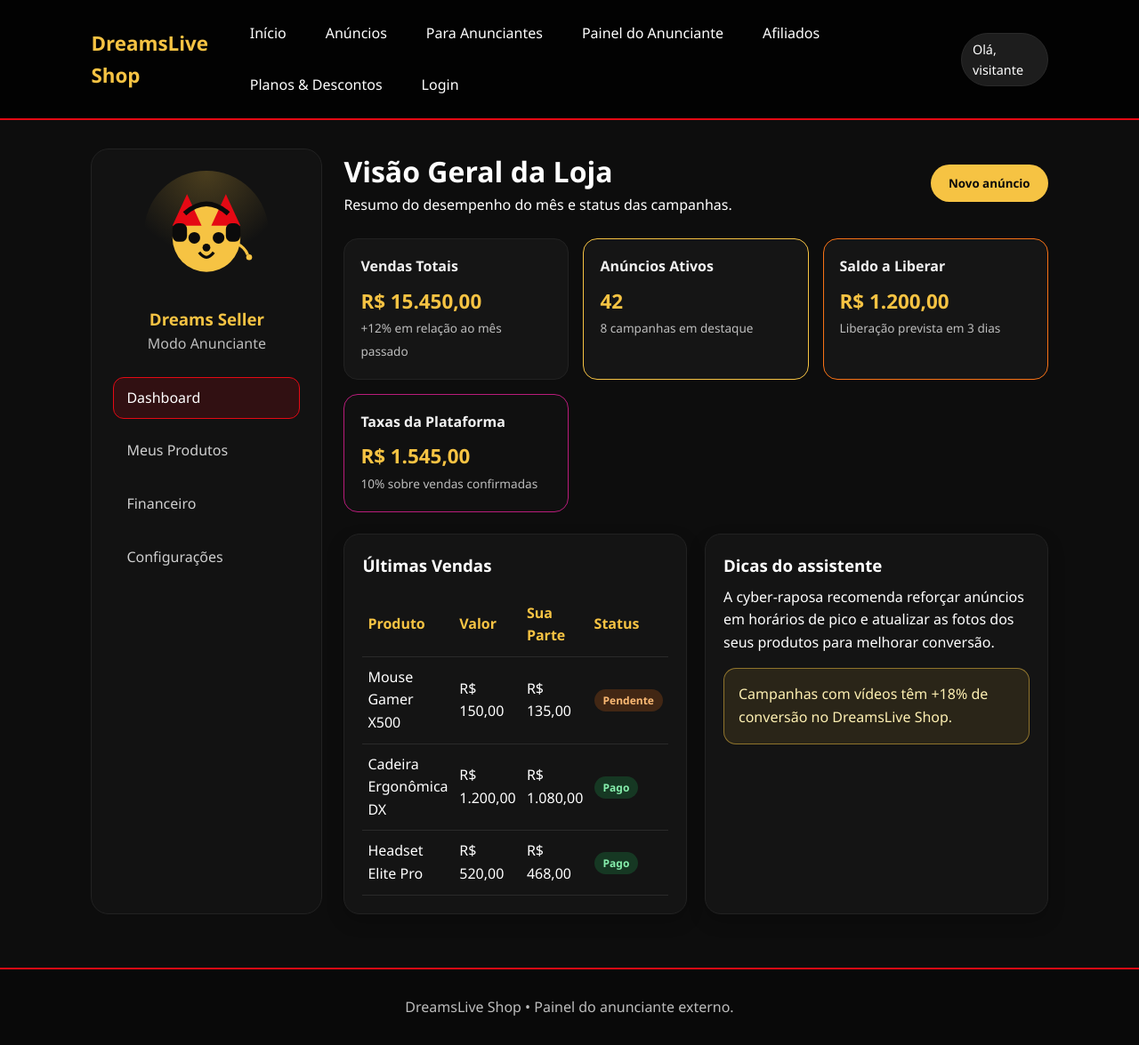
After one commit to ThomasFarss/ThomasFarss, a PHP site: page /seller-dashboard.html in a window 1280 px wide. The commit adds this page. Shown: the whole page at 89% size. Run offline with PHP 8.4, Linux system fonts and the light colour scheme.

Commit message:
Add seller dashboard and cyber-fox mascot

```diff
--- a/public/ads.html
+++ b/public/ads.html
@@ -14,6 +14,7 @@
           <a href="index.html">Início</a>
           <a href="ads.html">Anúncios</a>
           <a href="advertisers.html">Para Anunciantes</a>
+          <a href="seller-dashboard.html">Painel do Anunciante</a>
           <a href="affiliates.html">Afiliados</a>
           <a href="pricing.html">Planos & Descontos</a>
           <a href="login.html">Login</a>
--- a/public/advertisers.html
+++ b/public/advertisers.html
@@ -14,6 +14,7 @@
           <a href="index.html">Início</a>
           <a href="ads.html">Anúncios</a>
           <a href="advertisers.html">Para Anunciantes</a>
+          <a href="seller-dashboard.html">Painel do Anunciante</a>
           <a href="affiliates.html">Afiliados</a>
           <a href="pricing.html">Planos & Descontos</a>
           <a href="login.html">Login</a>
@@ -63,6 +64,9 @@
           <div class="notice">
             Equipe DreamsLive Shop analisará e retornará com proposta de exibição e comissão.
           </div>
+          <div style="margin-top: 16px;">
+            <a class="button" href="seller-dashboard.html">Acessar Painel do Anunciante</a>
+          </div>
         </div>
       </section>
     </main>
--- a/public/affiliates.html
+++ b/public/affiliates.html
@@ -14,6 +14,7 @@
           <a href="index.html">Início</a>
           <a href="ads.html">Anúncios</a>
           <a href="advertisers.html">Para Anunciantes</a>
+          <a href="seller-dashboard.html">Painel do Anunciante</a>
           <a href="affiliates.html">Afiliados</a>
           <a href="pricing.html">Planos & Descontos</a>
           <a href="login.html">Login</a>
--- a/public/pricing.html
+++ b/public/pricing.html
@@ -14,6 +14,7 @@
           <a href="index.html">Início</a>
           <a href="ads.html">Anúncios</a>
           <a href="advertisers.html">Para Anunciantes</a>
+          <a href="seller-dashboard.html">Painel do Anunciante</a>
           <a href="affiliates.html">Afiliados</a>
           <a href="pricing.html">Planos & Descontos</a>
           <a href="login.html">Login</a>
--- /dev/null
+++ b/public/seller-dashboard.html
@@ -0,0 +1,140 @@
+<!DOCTYPE html>
+<html lang="pt-BR">
+  <head>
+    <meta charset="UTF-8" />
+    <meta name="viewport" content="width=device-width, initial-scale=1.0" />
+    <title>DreamsLive Shop | Painel do Anunciante</title>
+    <link rel="stylesheet" href="styles.css" />
+  </head>
+  <body class="dashboard-body">
+    <header>
+      <nav class="navbar">
+        <div class="brand">DreamsLive Shop</div>
+        <div class="nav-links">
+          <a href="index.html">Início</a>
+          <a href="ads.html">Anúncios</a>
+          <a href="advertisers.html">Para Anunciantes</a>
+          <a href="seller-dashboard.html">Painel do Anunciante</a>
+          <a href="affiliates.html">Afiliados</a>
+          <a href="pricing.html">Planos & Descontos</a>
+          <a href="login.html">Login</a>
+        </div>
+        <div class="user-area" id="userArea"></div>
+      </nav>
+    </header>
+
+    <main class="dashboard">
+      <aside class="dashboard-sidebar">
+        <div class="dashboard-avatar">
+          <div class="fox fox-headset fox-small">
+            <svg viewBox="0 0 220 220" xmlns="http://www.w3.org/2000/svg">
+              <circle cx="110" cy="120" r="70" fill="#f6c343" />
+              <path d="M40 95 L70 30 L100 95" fill="#e50914" />
+              <path d="M180 95 L150 30 L120 95" fill="#e50914" />
+              <circle cx="85" cy="120" r="12" fill="#0b0b0b" />
+              <circle cx="135" cy="120" r="12" fill="#0b0b0b" />
+              <path d="M95 150 Q110 170 125 150" stroke="#0b0b0b" stroke-width="6" fill="none" />
+              <circle cx="110" cy="140" r="8" fill="#0b0b0b" />
+              <path d="M65 70 Q110 30 155 70" stroke="#0b0b0b" stroke-width="10" fill="none" />
+              <rect x="40" y="90" width="30" height="38" rx="12" fill="#0b0b0b" />
+              <rect x="150" y="90" width="30" height="38" rx="12" fill="#0b0b0b" />
+              <path d="M170 130 Q190 140 195 155" stroke="#f6c343" stroke-width="6" fill="none" />
+              <circle cx="198" cy="160" r="6" fill="#f6c343" />
+            </svg>
+          </div>
+          <h3>Dreams Seller</h3>
+          <p>Modo Anunciante</p>
+        </div>
+        <nav class="dashboard-menu">
+          <a class="active" href="#">Dashboard</a>
+          <a href="#">Meus Produtos</a>
+          <a href="#">Financeiro</a>
+          <a href="#">Configurações</a>
+        </nav>
+      </aside>
+
+      <section class="dashboard-content">
+        <div class="dashboard-header">
+          <div>
+            <h1>Visão Geral da Loja</h1>
+            <p>Resumo do desempenho do mês e status das campanhas.</p>
+          </div>
+          <button class="button">Novo anúncio</button>
+        </div>
+
+        <div class="dashboard-stats">
+          <div class="stat-card">
+            <h4>Vendas Totais</h4>
+            <p>R$ 15.450,00</p>
+            <span>+12% em relação ao mês passado</span>
+          </div>
+          <div class="stat-card accent">
+            <h4>Anúncios Ativos</h4>
+            <p>42</p>
+            <span>8 campanhas em destaque</span>
+          </div>
+          <div class="stat-card warning">
+            <h4>Saldo a Liberar</h4>
+            <p>R$ 1.200,00</p>
+            <span>Liberação prevista em 3 dias</span>
+          </div>
+          <div class="stat-card dark">
+            <h4>Taxas da Plataforma</h4>
+            <p>R$ 1.545,00</p>
+            <span>10% sobre vendas confirmadas</span>
+          </div>
+        </div>
+
+        <div class="dashboard-grid">
+          <div class="card">
+            <h3>Últimas Vendas</h3>
+            <table class="table">
+              <thead>
+                <tr>
+                  <th>Produto</th>
+                  <th>Valor</th>
+                  <th>Sua Parte</th>
+                  <th>Status</th>
+                </tr>
+              </thead>
+              <tbody>
+                <tr>
+                  <td>Mouse Gamer X500</td>
+                  <td>R$ 150,00</td>
+                  <td>R$ 135,00</td>
+                  <td><span class="pill warning">Pendente</span></td>
+                </tr>
+                <tr>
+                  <td>Cadeira Ergonômica DX</td>
+                  <td>R$ 1.200,00</td>
+                  <td>R$ 1.080,00</td>
+                  <td><span class="pill success">Pago</span></td>
+                </tr>
+                <tr>
+                  <td>Headset Elite Pro</td>
+                  <td>R$ 520,00</td>
+                  <td>R$ 468,00</td>
+                  <td><span class="pill success">Pago</span></td>
+                </tr>
+              </tbody>
+            </table>
+          </div>
+          <div class="card">
+            <h3>Dicas do assistente</h3>
+            <p>
+              A cyber-raposa recomenda reforçar anúncios em horários de pico e atualizar as fotos
+              dos seus produtos para melhorar conversão.
+            </p>
+            <div class="notice">
+              Campanhas com vídeos têm +18% de conversão no DreamsLive Shop.
+            </div>
+          </div>
+        </div>
+      </section>
+    </main>
+
+    <footer class="footer">DreamsLive Shop • Painel do anunciante externo.</footer>
+
+    <script src="app.js"></script>
+  </body>
+</html>
--- a/public/styles.css
+++ b/public/styles.css
@@ -230,6 +230,17 @@ header {
   height: 100%;
 }
 
+.fox-headset {
+  background: radial-gradient(circle at top, rgba(246, 195, 67, 0.25), transparent 60%);
+  border-radius: 50%;
+  padding: 10px;
+}
+
+.fox-small {
+  width: 140px;
+  height: 140px;
+}
+
 .tag-list {
   display: flex;
   flex-wrap: wrap;
@@ -287,6 +298,141 @@ header {
 
 .table th {
   color: var(--yellow);
+}
+
+.dashboard-body {
+  background: #0d0d0d;
+}
+
+.dashboard {
+  display: grid;
+  grid-template-columns: 260px 1fr;
+  gap: 24px;
+  padding: 32px 8% 60px;
+}
+
+.dashboard-sidebar {
+  background: #121212;
+  border: 1px solid #222;
+  border-radius: 20px;
+  padding: 24px;
+  display: flex;
+  flex-direction: column;
+  gap: 24px;
+  min-height: 600px;
+}
+
+.dashboard-avatar {
+  text-align: center;
+}
+
+.dashboard-avatar h3 {
+  margin-top: 12px;
+  color: var(--yellow);
+}
+
+.dashboard-avatar p {
+  color: #bdbdbd;
+}
+
+.dashboard-menu {
+  display: grid;
+  gap: 12px;
+}
+
+.dashboard-menu a {
+  padding: 10px 14px;
+  border-radius: 12px;
+  border: 1px solid transparent;
+  color: #cfcfcf;
+}
+
+.dashboard-menu a.active,
+.dashboard-menu a:hover {
+  border-color: var(--red);
+  color: var(--white);
+  background: rgba(229, 9, 20, 0.15);
+}
+
+.dashboard-content {
+  display: grid;
+  gap: 24px;
+}
+
+.dashboard-header {
+  display: flex;
+  align-items: center;
+  justify-content: space-between;
+  gap: 16px;
+}
+
+.dashboard-header h1 {
+  font-size: 2rem;
+}
+
+.dashboard-stats {
+  display: grid;
+  gap: 16px;
+  grid-template-columns: repeat(auto-fit, minmax(200px, 1fr));
+}
+
+.stat-card {
+  background: #151515;
+  border: 1px solid #222;
+  border-radius: 16px;
+  padding: 18px;
+}
+
+.stat-card h4 {
+  color: #f1f1f1;
+  margin-bottom: 8px;
+}
+
+.stat-card p {
+  font-size: 1.4rem;
+  font-weight: 700;
+  color: var(--yellow);
+}
+
+.stat-card span {
+  font-size: 0.85rem;
+  color: #bdbdbd;
+}
+
+.stat-card.accent {
+  border-color: #f6c343;
+}
+
+.stat-card.warning {
+  border-color: #f97316;
+}
+
+.stat-card.dark {
+  border-color: #b91c7b;
+  background: #101010;
+}
+
+.dashboard-grid {
+  display: grid;
+  gap: 20px;
+  grid-template-columns: repeat(auto-fit, minmax(280px, 1fr));
+}
+
+.pill {
+  padding: 4px 10px;
+  border-radius: 999px;
+  font-size: 0.75rem;
+  font-weight: 700;
+}
+
+.pill.warning {
+  background: rgba(249, 115, 22, 0.2);
+  color: #fdba74;
+}
+
+.pill.success {
+  background: rgba(34, 197, 94, 0.2);
+  color: #86efac;
 }
 
 .diagram {
@@ -415,4 +561,8 @@ header {
   .diagram-arrows {
     display: none;
   }
+
+  .dashboard {
+    grid-template-columns: 1fr;
+  }
 }
```
Also changed, not shown: public/index.html (+18 -12 lines), public/login.html (+17 -0 lines).
